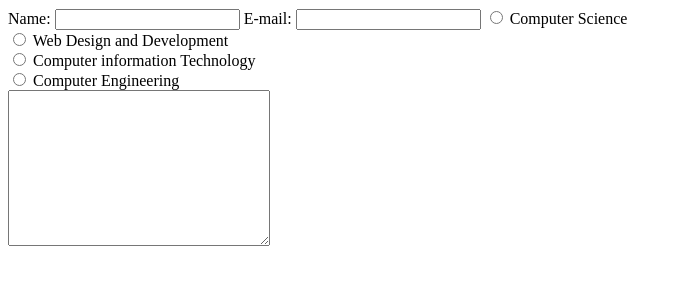
After one commit to prbowler/bowlerhomepage, a PHP site: page /teach03.html in a window 1280 px wide. The commit adds this page. Shown: the top 300 px of the page, without its empty margins (0-682 px from the left). Run offline with PHP 8.4, Linux system fonts and the light colour scheme.

Commit message:
Teach03 first

```diff
--- a/web/assignments.php
+++ b/web/assignments.php
@@ -23,7 +23,7 @@
         <ul>
             <li><a href="helloworld.php">Week01</a></li>
             <li><a href="week02.php">Week02</a></li>
-            <li><a href="teach03.php">Week03</a></li>
+            <li><a href="t3.php">Week03</a></li>
             <li><a>Week04</a></li>
             <li><a>Week05</a></li>
             <li><a>Week06</a></li>
--- a/web/teach03.php
+++ b/web/t3.php
@@ -5,7 +5,7 @@
     <title>Title</title>
 </head>
 <body>
-   <form action="teach03php.php" method="post">
+   <form action="t3php.php" method="post">
        Name: <input type="text" name="name"><br>
        E-mail: <input type="email" name="email"><br><br>
        <?php
--- /dev/null
+++ b/web/teach03.html
@@ -0,0 +1,20 @@
+<!DOCTYPE html>
+<html lang="en">
+<head>
+    <meta charset="UTF-8">
+    <title>Title</title>
+</head>
+<body>
+   <form action="teach03php.php" method="post">
+       Name: <input type="text" name="name">
+       E-mail: <input type="email" name="email">
+       <input type="radio" name="Major" value="Computer Science"> <label>Computer Science</label><br>
+       <input type="radio" name="Major" value="Web Design and Development"> <label>Web Design and Development</label><br>
+       <input type="radio" name="Major" value="Computer information Technology"> <label>Computer information Technology</label><br>
+       <input type="radio" name="Major" value="Computer Engineering"> <label>Computer Engineering</label><br>
+       <textarea name="Comments" rows="10" cols="30"></textarea>
+   </form>
+
+
+</body>
+</html>
```
Also changed, not shown: web/t3php.php (added, +15 -0 lines), web/teach03php.php (+5 -10 lines).
